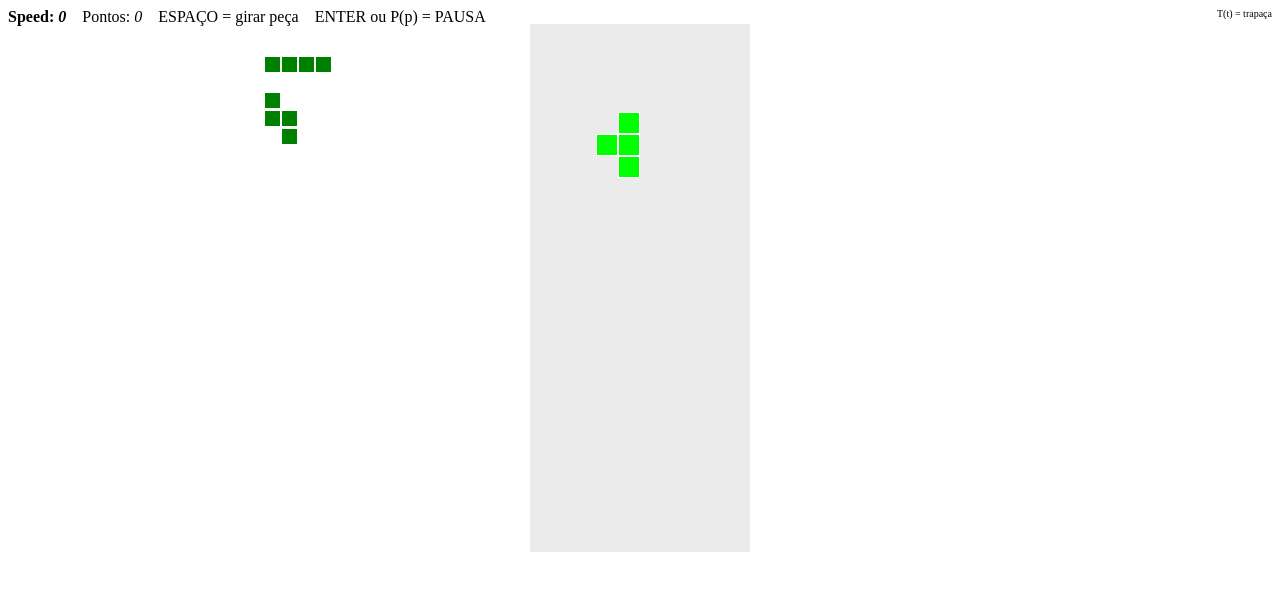
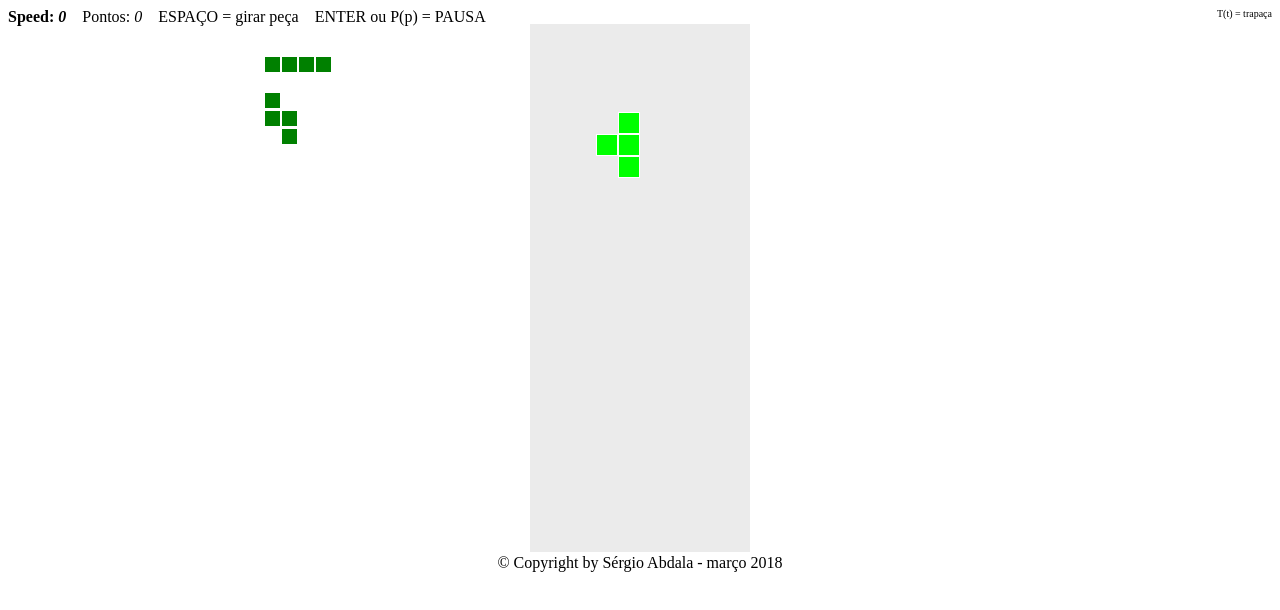
Before and after one commit to Sergio-Abdala/tetris, a plain HTML site: page index.html in a window 1280 px wide. Drawn offline with Linux system fonts and the light colour scheme.

Commit message:
nada demais apenas adição de footer...

```diff
--- a/index.html
+++ b/index.html
@@ -99,6 +99,9 @@
 		b#trapaceiro{
 			color: red;
 		}
+		footer{
+			text-align: center;
+		}
 	</style>
 </head>
 <body>
@@ -118,6 +121,9 @@
 	<div id="prox"></div>
 	<p id="pause">PAUSE</p>
 	<div id="campo"></div>
+	<footer>
+		&copy; Copyright by Sérgio Abdala - março 2018
+	</footer>
 <script type="text/javascript">
 	//(function(){ // essa bosta crasheou tudo
 		let t = new Tetris();
```
